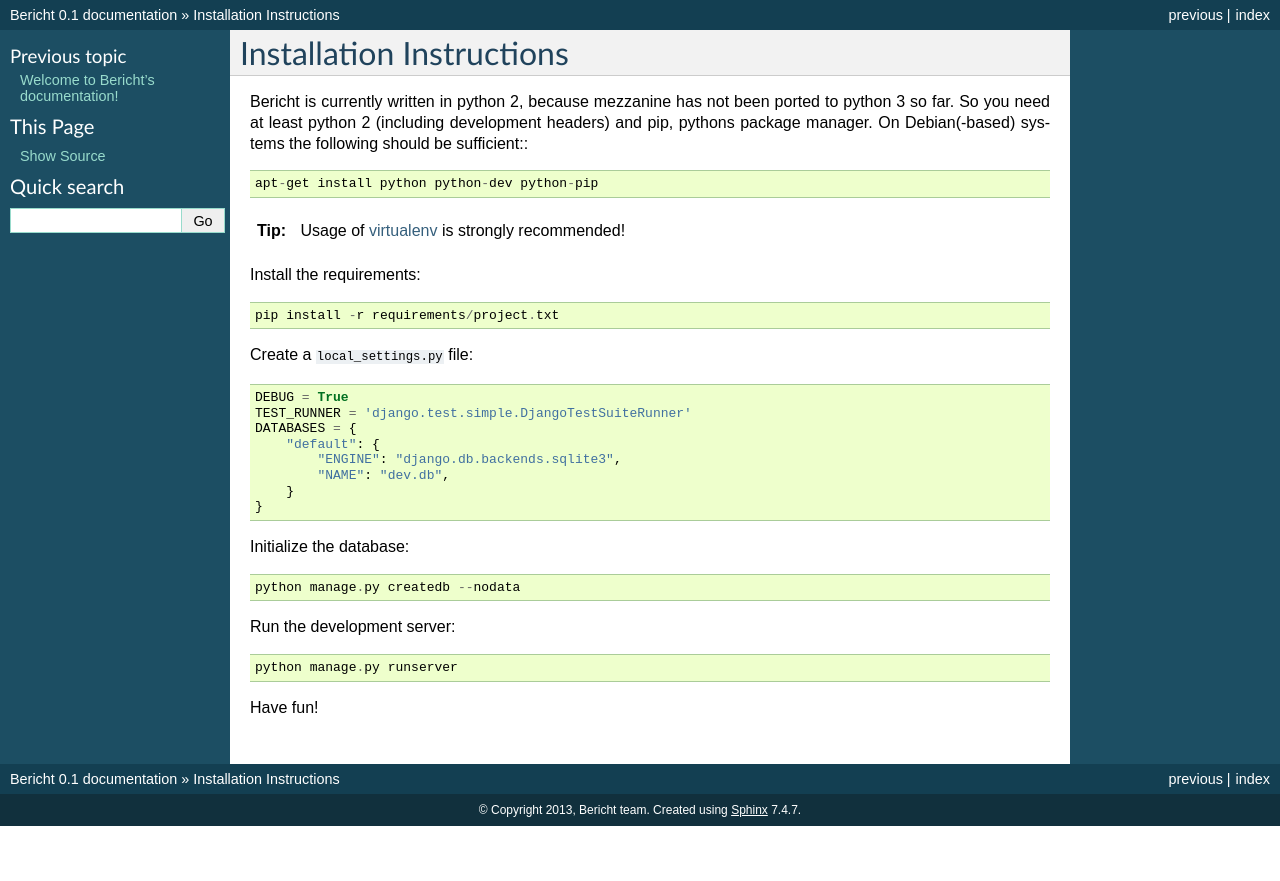
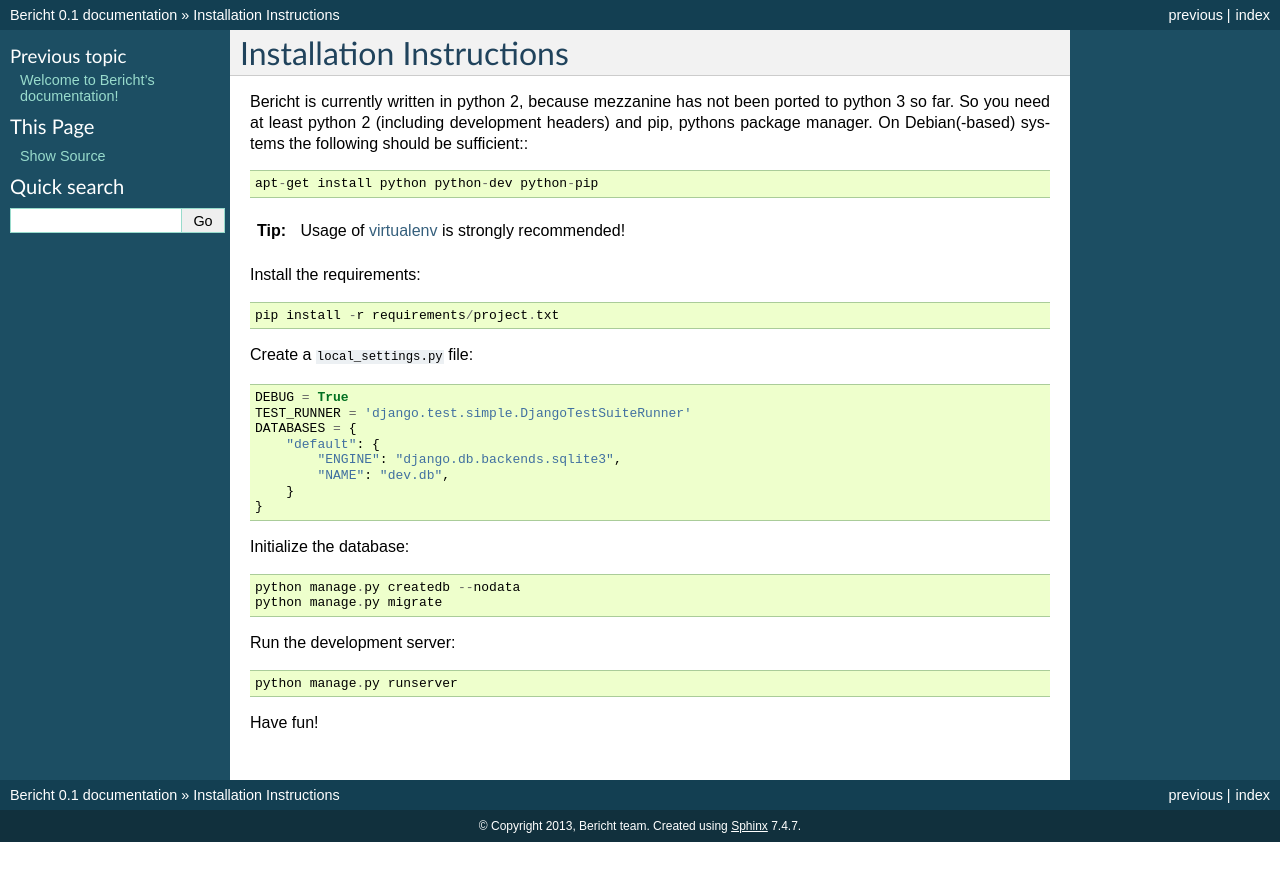
Before and after one commit to bericht/bericht, a Sphinx documentation site: the page built from docs/installation.rst, in a window 1280 px wide. Shown: the top 881 px of the page. Built offline with Sphinx 7.4.7, drawn with Linux system fonts in a browser that asks for light colours; pages that are not in the unit, such as notebooks, are missing from menus.

Commit message:
add the migrations to our installation instructions.

```diff
--- a/docs/installation.rst
+++ b/docs/installation.rst
@@ -31,6 +31,7 @@
 Initialize the database::
 
   python manage.py createdb --nodata
+  python manage.py migrate
 
 Run the development server::
 
```
